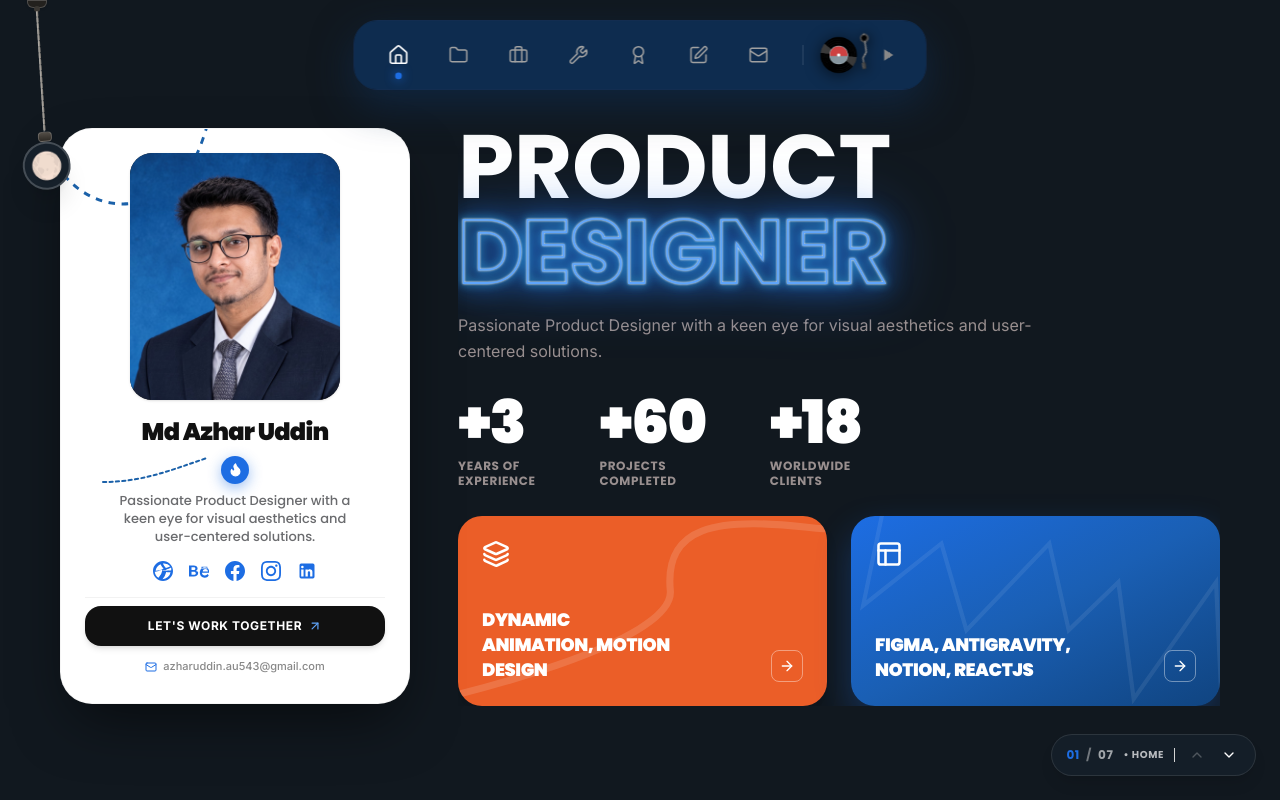
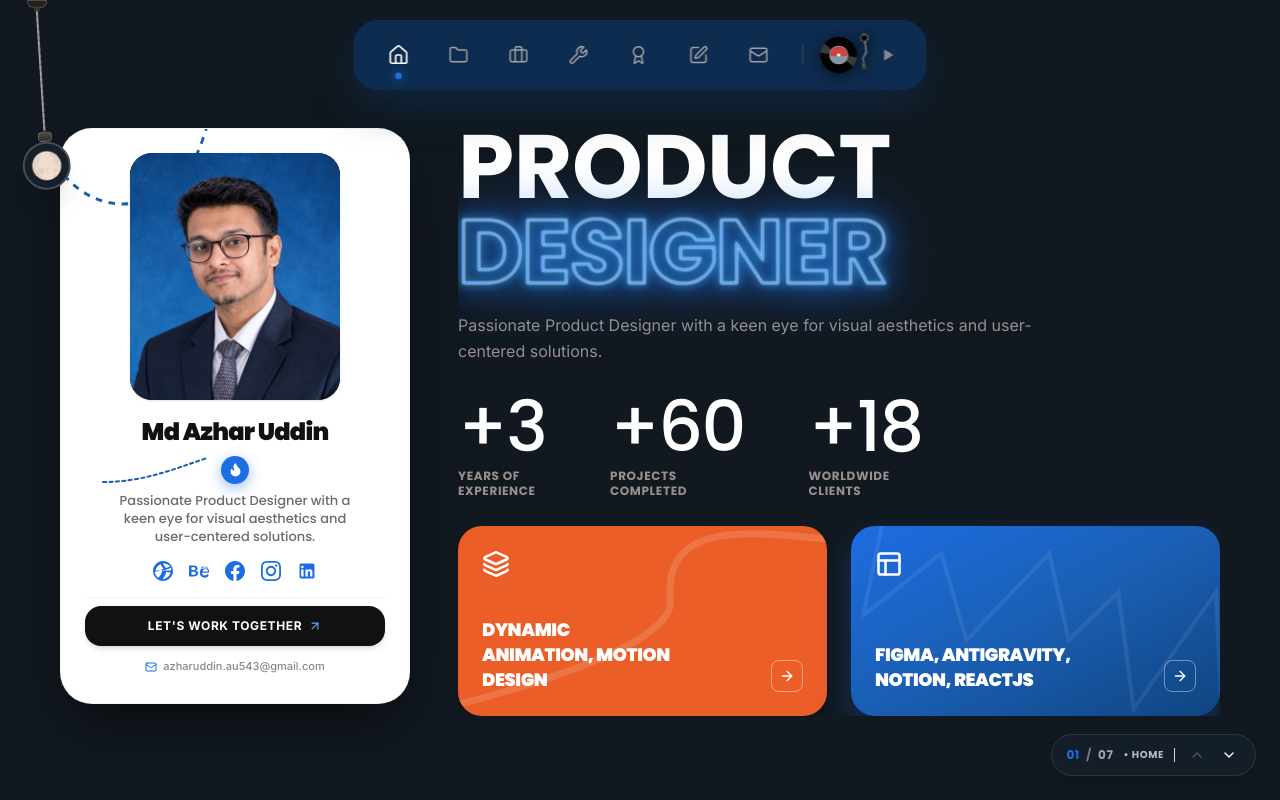
Before and after one commit to azharuddinak47/azhar-uddin-portfolio, a Next.js app: page / in a window 1280 px wide. Built offline with nearby package versions, Linux system fonts and the light colour scheme.

Commit message:
Set stats numbers to 70px Poppins Medium font

```diff
--- a/src/components/sections/HeroSection.tsx
+++ b/src/components/sections/HeroSection.tsx
@@ -175,7 +175,7 @@ export const HeroSection = ({ onOpenEditModal }: { onOpenEditModal: () => void }
               className="relative p-6 sm:p-8 rounded-[24px] bg-[#16202a] border border-[#1d6de3]/15 hover:border-[#1d6de3]/35 transition-all duration-300 hover:-translate-y-1.5 group shadow-[0_10px_30px_rgba(0,0,0,0.4)]"
             >
               <div className="flex flex-col">
-                <span className="text-4xl sm:text-5xl lg:text-6xl font-black tracking-tight text-[#1d6de3] font-[family-name:var(--font-poppins)] mb-2 group-hover:scale-105 transition-transform origin-left">
+                <span className="text-4xl sm:text-5xl lg:text-[70px] font-medium tracking-tight text-[#1d6de3] font-[family-name:var(--font-poppins)] mb-2 group-hover:scale-105 transition-transform origin-left">
                   {stat.value}
                 </span>
                 <span className="text-xs sm:text-sm font-bold tracking-wider text-white uppercase">
--- a/src/components/sections/RightHeroSection.tsx
+++ b/src/components/sections/RightHeroSection.tsx
@@ -63,7 +63,7 @@ export const RightHeroSection = ({ onOpenEditModal }: { onOpenEditModal?: () =>
       >
         {stats.map((stat, index) => (
           <div key={stat.id || index} className="flex flex-col items-start select-text">
-            <span className="text-4xl sm:text-5xl lg:text-6xl font-black text-white font-[family-name:var(--font-poppins)] tracking-tight leading-none mb-1.5 select-text cursor-text">
+            <span className="text-4xl sm:text-5xl lg:text-[70px] font-medium text-white font-[family-name:var(--font-poppins)] tracking-tight leading-none mb-1.5 select-text cursor-text">
               {stat.value}
             </span>
             <span className="text-[11px] sm:text-xs font-bold tracking-wider text-[#998f8f] uppercase leading-tight font-[family-name:var(--font-poppins)] select-text cursor-text">
```
